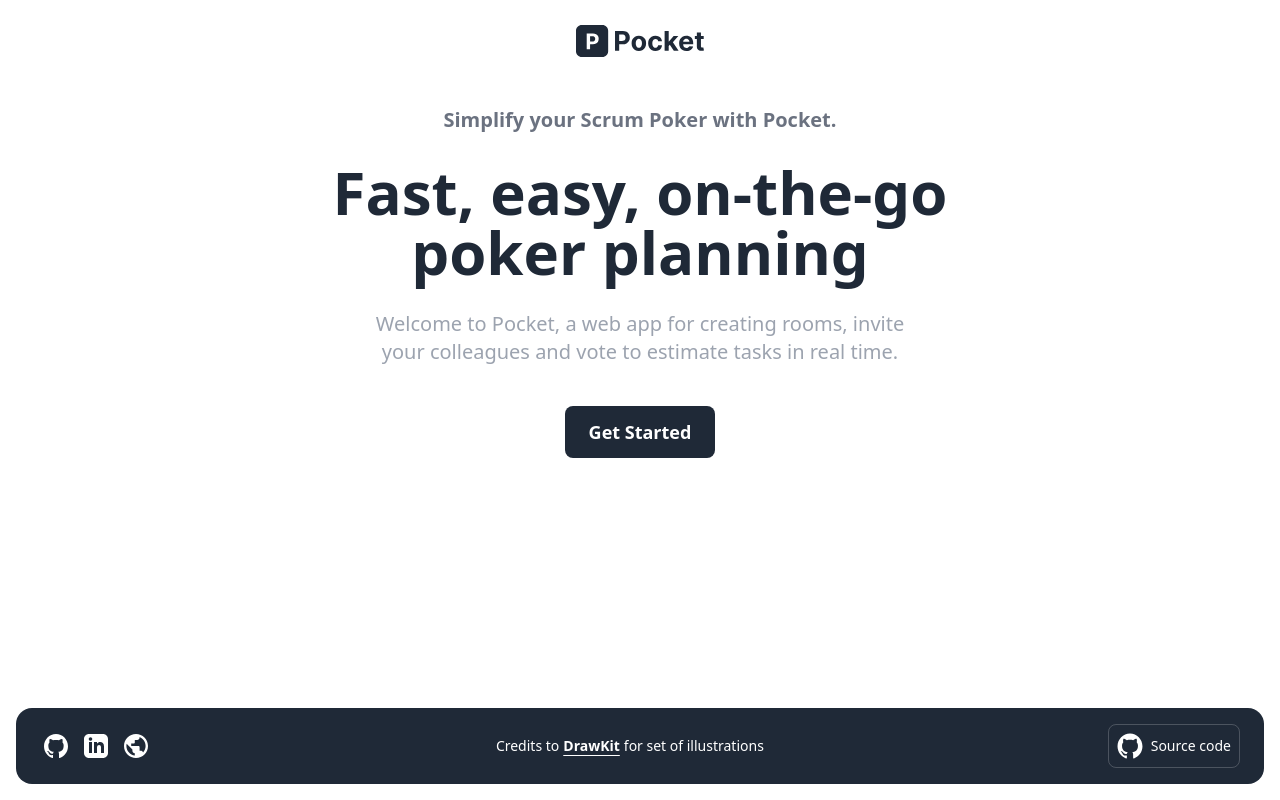
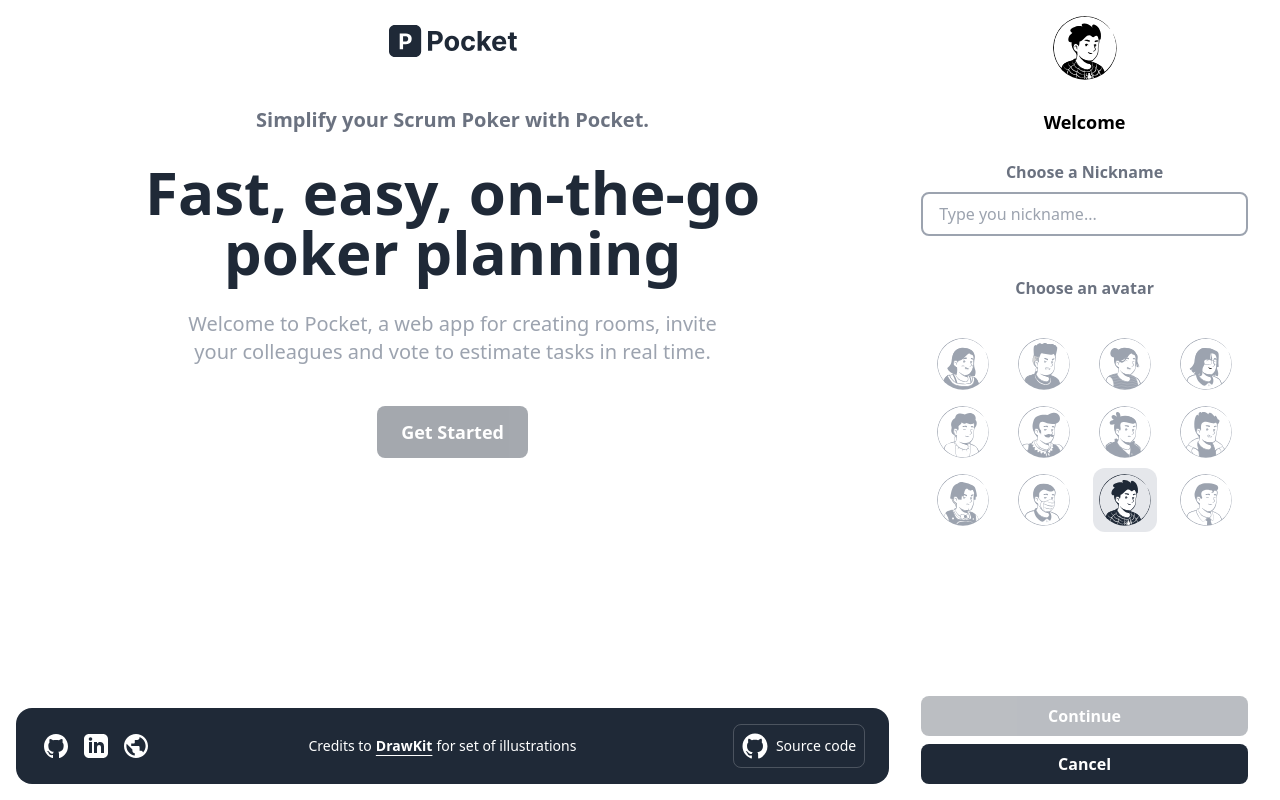
Before and after one commit to rodri-alfonso/pocket, a Next.js app: page /planning/1 in a window 1280 px wide. Built offline with nearby package versions, Linux system fonts and the light colour scheme; no server answers; the database is empty.

Commit message:
[UPDATE] Update Landing and Page components initial state

```diff
--- a/components/Landing.tsx
+++ b/components/Landing.tsx
@@ -4,10 +4,13 @@ import { useIsMobile } from '@/hooks/useWindowSize'
 import Banner from './Banner'
 import Layout from '@/layouts/Layout'
 import Head from 'next/head'
+import { useRouter } from 'next/router'
 
 export default function Landing() {
 	const isMobile = useIsMobile()
-	const [isOpenModal, setIsOpenModal] = useState(false)
+	const router = useRouter()
+	const planningId = router.query.id
+	const [isOpenModal, setIsOpenModal] = useState(Boolean(planningId))
 
 	if (isMobile && isOpenModal)
 		return (
--- a/layouts/Page.tsx
+++ b/layouts/Page.tsx
@@ -3,6 +3,7 @@ import { useIsMobile } from '@/hooks/useWindowSize'
 import Banner from '@/components/Banner'
 import Layout from './Layout'
 import { useAuth } from '@/context/auth'
+import { useRouter } from 'next/router'
 
 interface Props {
 	children: React.ReactNode
@@ -10,7 +11,9 @@ interface Props {
 }
 
 export default function Page({ children, className = '' }: Props) {
-	const [isOpen, setIsOpen] = useState(false)
+	const router = useRouter()
+	const planningId = router.query.id
+	const [isOpen, setIsOpen] = useState(Boolean(planningId))
 	const isMobile = useIsMobile()
 	const { user } = useAuth()
 
```
